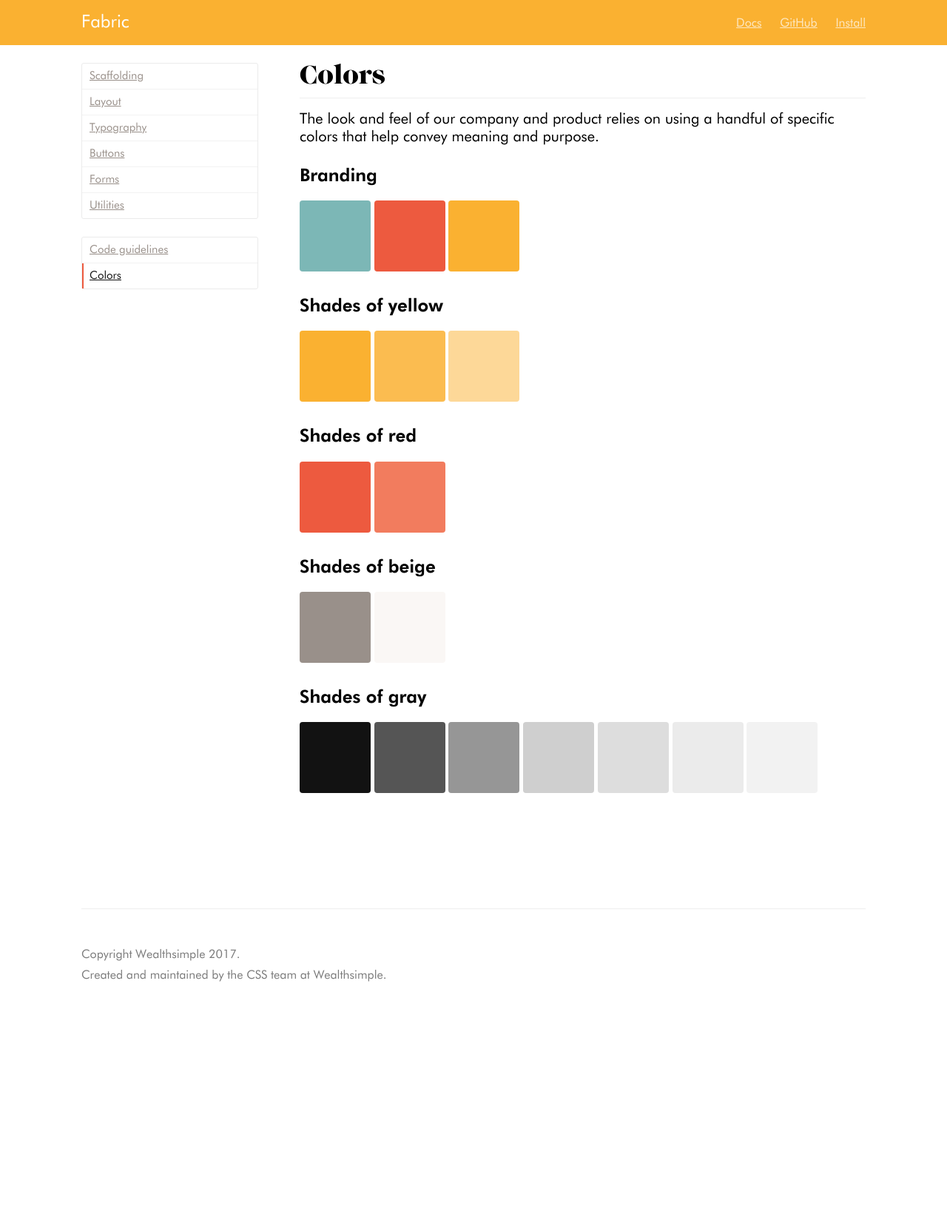
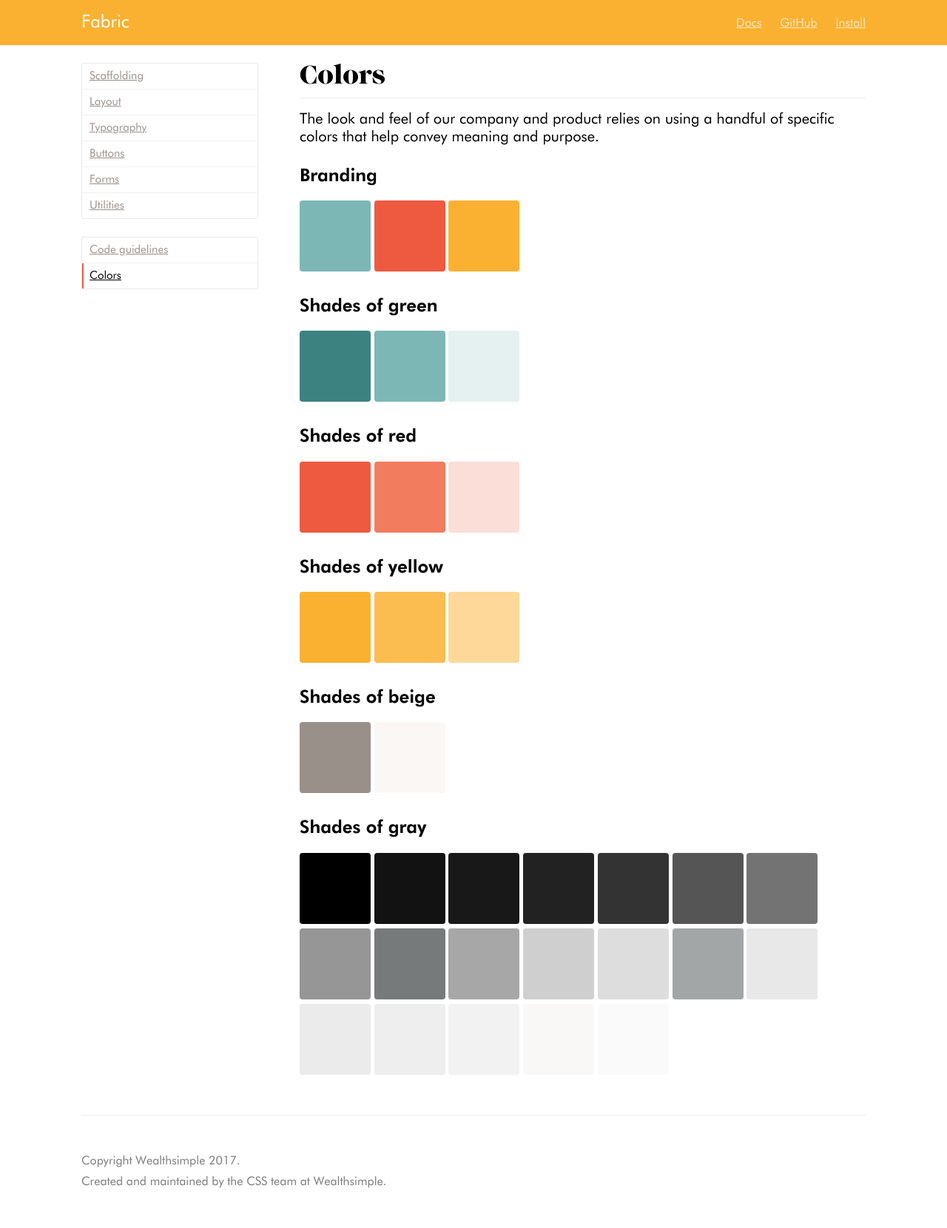
Before and after one commit to yusuf8ahmed/fabric, a Jekyll site: the page built from docs/colors.md, in a window 1280 px wide. Shown: the whole page at 74% size. Built offline with Jekyll 4.4.1, drawn with Linux system fonts in a browser that asks for light colours; before the commit the page ends 1381 px from its top, so only the background shows below that.

Commit message:
add color swatches to docs

```diff
--- a/docs/colors.md
+++ b/docs/colors.md
@@ -11,16 +11,22 @@ The look and feel of our company and product relies on using a handful of specif
 <div class="swatch swatch-red"></div>
 <div class="swatch swatch-yellow"></div>
 
+### Shades of green
+<div class="swatch swatch-green-80"></div>
+<div class="swatch swatch-green"></div>
+<div class="swatch swatch-green-transparent"></div>
+
+### Shades of red
+
+<div class="swatch swatch-red"></div>
+<div class="swatch swatch-crusta"></div>
+<div class="swatch swatch-red-transparent"></div>
+
 ### Shades of yellow
 
 <div class="swatch swatch-yellow"></div>
 <div class="swatch swatch-translucent-yellow"></div>
 <div class="swatch swatch-faded-yellow"></div>
-
-### Shades of red
-
-<div class="swatch swatch-red"></div>
-<div class="swatch swatch-crusta"></div>
 
 ### Shades of beige
 
@@ -30,10 +36,22 @@ The look and feel of our company and product relies on using a handful of specif
 ### Shades of gray
 
 <div class="swatch swatch-black"></div>
+<div class="swatch swatch-gray-99"></div>
+<div class="swatch swatch-gray-98"></div>
+<div class="swatch swatch-gray-95"></div>
+<div class="swatch swatch-gray-90"></div>
 <div class="swatch swatch-gray-80"></div>
+<div class="swatch swatch-gray-65"></div>
 <div class="swatch swatch-gray-60"></div>
+<div class="swatch swatch-gray-52"></div>
+<div class="swatch swatch-gray-50"></div>
 <div class="swatch swatch-gray-40"></div>
 <div class="swatch swatch-gray-35"></div>
+<div class="swatch swatch-gray-30"></div>
+<div class="swatch swatch-gray-25"></div>
 <div class="swatch swatch-gray-20"></div>
+<div class="swatch swatch-gray-15"></div>
 <div class="swatch swatch-gray-10"></div>
+<div class="swatch swatch-gray-6"></div>
+<div class="swatch swatch-gray-5"></div>
 <div class="swatch swatch-white"></div>
--- a/docs/docs.scss
+++ b/docs/docs.scss
@@ -364,20 +364,36 @@ body {
 }
 
 .swatch-green { background-color: $color-green; }
+.swatch-green-80 { background-color: $color-green-80; }
+.swatch-green-transparent { background-color: $color-green-transparent; }
+
 .swatch-red { background-color: $color-red; }
 .swatch-crusta { background-color: $color-crusta; }
+.swatch-red-transparent { background-color: $color-red-transparent; }
 
 .swatch-yellow { background-color: $color-yellow; }
 .swatch-faded-yellow { background-color: $color-faded-yellow; }
 .swatch-translucent-yellow { background-color: $color-translucent-yellow; }
 
 .swatch-black { background-color: $color-black; }
+.swatch-gray-99 { background-color: $color-gray-99; }
+.swatch-gray-98 { background-color: $color-gray-98; }
+.swatch-gray-95 { background-color: $color-gray-95; }
+.swatch-gray-90 { background-color: $color-gray-90; }
 .swatch-gray-80 { background-color: $color-gray-80; }
+.swatch-gray-65 { background-color: $color-gray-65; }
 .swatch-gray-60 { background-color: $color-gray-60; }
+.swatch-gray-52 { background-color: $color-gray-52; }
+.swatch-gray-50 { background-color: $color-gray-50; }
 .swatch-gray-40 { background-color: $color-gray-40; }
 .swatch-gray-35 { background-color: $color-gray-35; }
+.swatch-gray-30 { background-color: $color-gray-30; }
+.swatch-gray-25 { background-color: $color-gray-25; }
 .swatch-gray-20 { background-color: $color-gray-20; }
+.swatch-gray-15 { background-color: $color-gray-15; }
 .swatch-gray-10 { background-color: $color-gray-10; }
+.swatch-gray-6 { background-color: $color-gray-6; }
+.swatch-gray-5 { background-color: $color-gray-5; }
 .swatch-white { background-color: $color-white; }
 
 .swatch-light-beige { background-color: $color-light-beige; }
```
